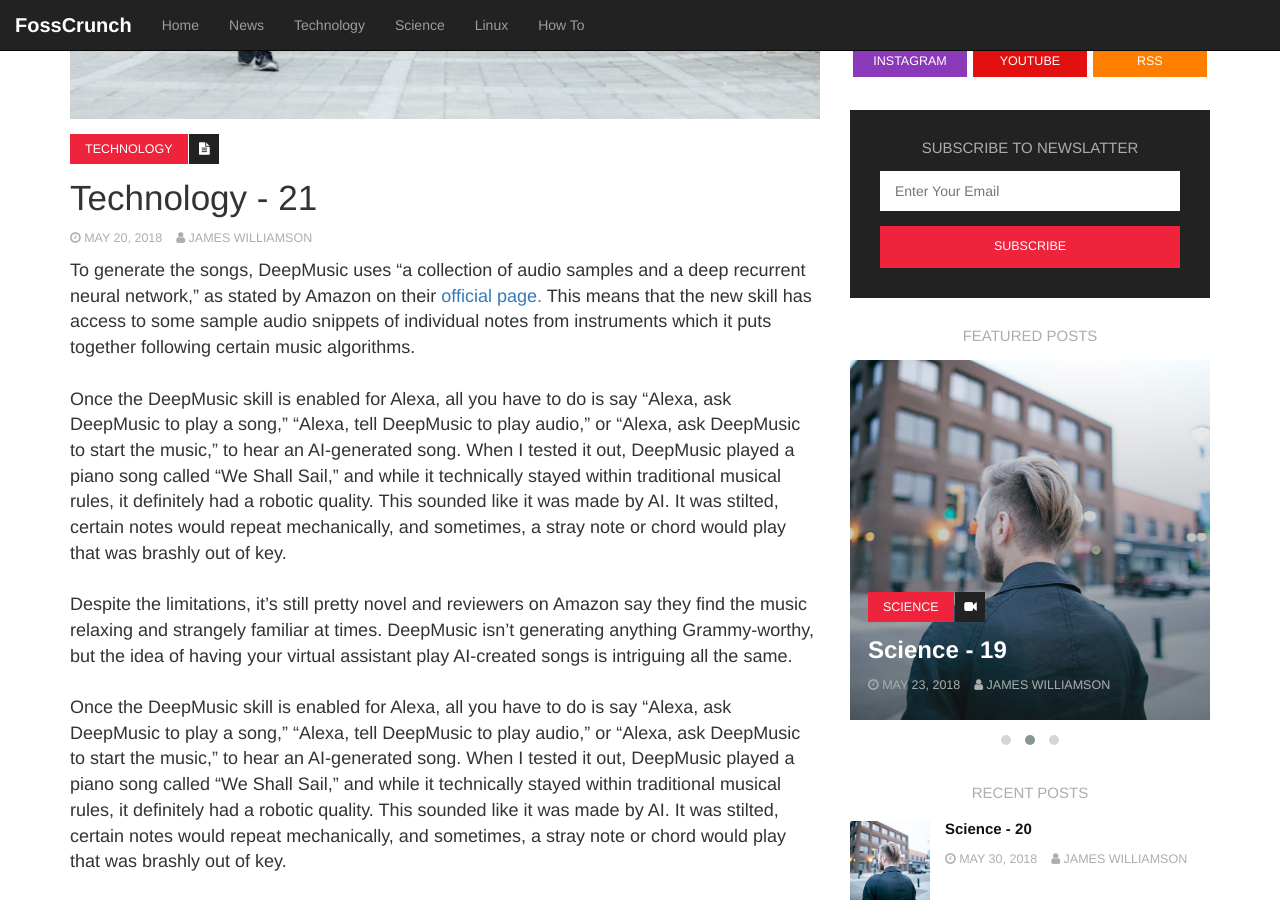
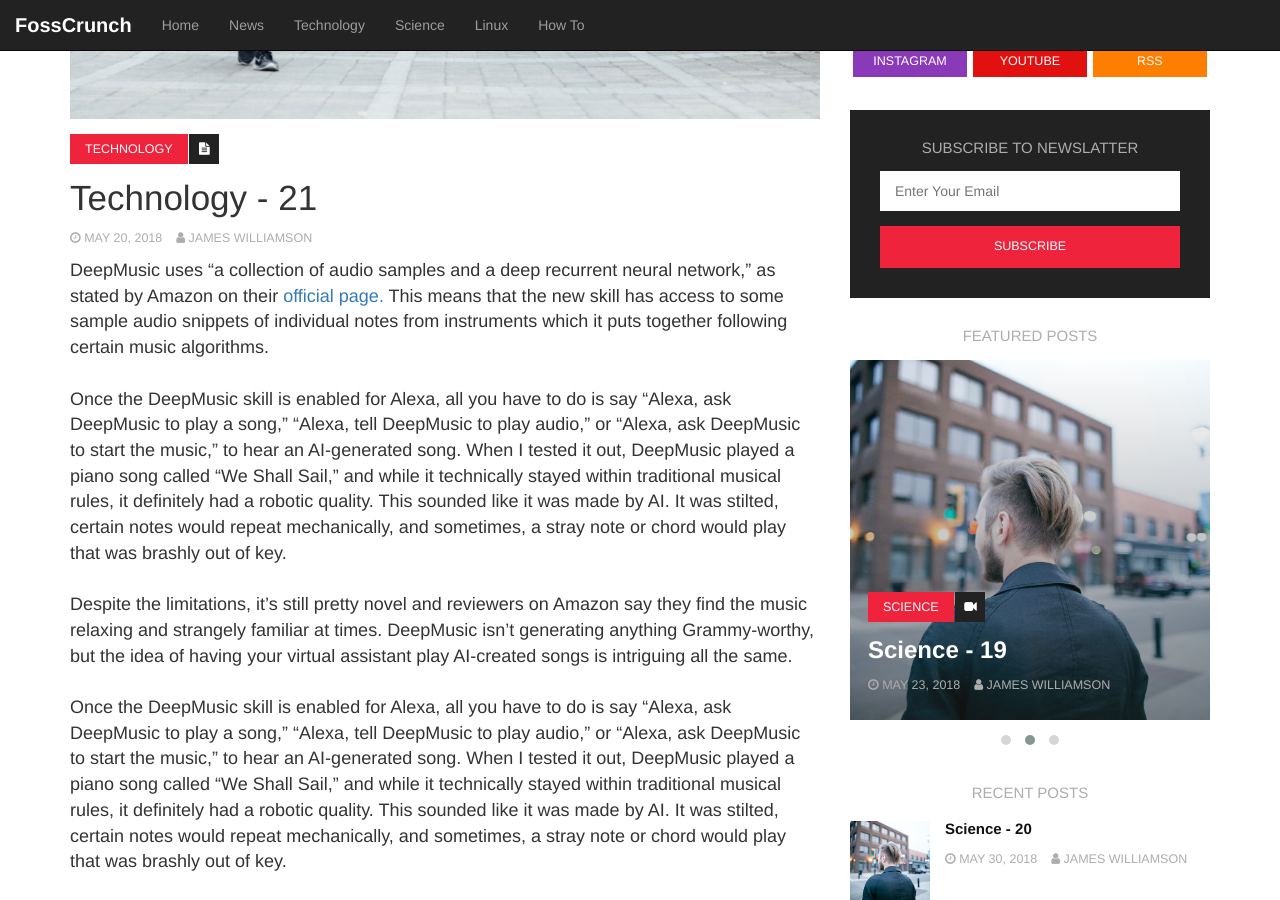
Before and after one commit to FossCrunch/Pro, a Jekyll site: the page built from _posts/Technology/2018-05-19-Technology-21.md, in a window 1280 px wide and 900 px high, scrolled down 409 px. Built offline with Jekyll 4.4.1, drawn with Linux system fonts in a browser that asks for light colours.

Commit message:
Update 2018-05-19-Technology-21.md

```diff
--- a/_posts/Technology/2018-05-19-Technology-21.md
+++ b/_posts/Technology/2018-05-19-Technology-21.md
@@ -12,7 +12,7 @@ thumbImgSrc: /assets/img/img-thumb-1.jpg
 post: true
 ---
 
-To generate the songs, DeepMusic uses “a collection of audio samples and a deep recurrent neural network,” as stated by Amazon on their <a href="https://www.amazon.com/gp/product/B07B6J18MP?ie=UTF8&path=%2Fgp%2Fproduct%2FB07B6J18MP&ref_=skillrw_dsk_si_dp&useRedirectOnSuccess=1&">official page.</a> This means that the new skill has access to some sample audio snippets of individual notes from instruments which it puts together following certain music algorithms.
+DeepMusic uses “a collection of audio samples and a deep recurrent neural network,” as stated by Amazon on their <a href="https://www.amazon.com/gp/product/B07B6J18MP?ie=UTF8&path=%2Fgp%2Fproduct%2FB07B6J18MP&ref_=skillrw_dsk_si_dp&useRedirectOnSuccess=1&">official page.</a> This means that the new skill has access to some sample audio snippets of individual notes from instruments which it puts together following certain music algorithms.
 <br><br>
 Once the DeepMusic skill is enabled for Alexa, all you have to do is say “Alexa, ask DeepMusic to play a song,” “Alexa, tell DeepMusic to play audio,” or “Alexa, ask DeepMusic to start the music,” to hear an AI-generated song. When I tested it out, DeepMusic played a piano song called “We Shall Sail,” and while it technically stayed within traditional musical rules, it definitely had a robotic quality. This sounded like it was made by AI. It was stilted, certain notes would repeat mechanically, and sometimes, a stray note or chord would play that was brashly out of key.
 <br><br>
```
